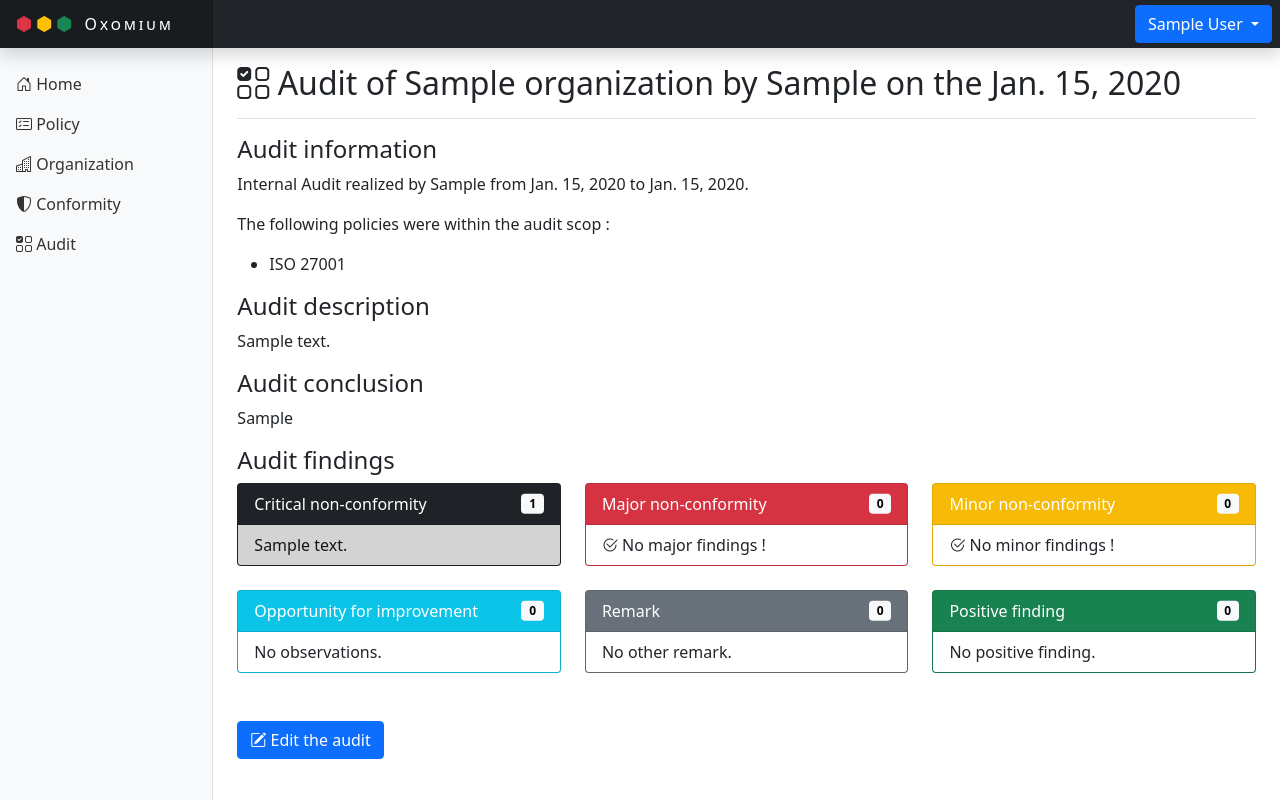
After one commit to pep-un/Oxomium, a Django app: page /audit/1 in a window 1280 px wide. The commit adds this page. Run offline with Django 4.2, Linux system fonts and the light colour scheme; a user stored in the database is signed in; data comes from the database, SQL or seed files in the repository; tables that the repository leaves empty hold one stand-in row (values such as "Sample post"); parts of the project's set-up code (start-up, migrations or seed data) failed here and were passed over; some libraries are stand-ins or nearby versions.

Commit message:
Add major new feature to manage Audit

```diff
--- a/conformity/admin.py
+++ b/conformity/admin.py
@@ -5,7 +5,7 @@ Customize Django Admin Site to manage my Models instances
 from django.contrib import admin
 from import_export import resources
 from import_export.admin import ImportExportModelAdmin
-from .models import Organization, Policy, Measure, Conformity
+from .models import Organization, Policy, Measure, Conformity, Audit, Finding
 
 # Organization
 
@@ -64,3 +64,7 @@ class ConformityAdmin(ImportExportModelAdmin):
 
 
 admin.site.register(Conformity, ConformityAdmin)
+
+###
+admin.site.register(Audit)
+admin.site.register(Finding)
--- /dev/null
+++ b/conformity/templates/conformity/audit_detail.html
@@ -0,0 +1,127 @@
+{% extends "conformity/main.html" %}
+
+{% block header %}
+    <h1 class="h2 bi bi-ui-checks-grid"> Audit of {{ audit.organization }} by {{ audit.auditor }} on the {{ audit.report_date }}</h1>
+{% endblock %}
+
+{% block content %}
+    <h2 class="h4">Audit information</h2>
+    <p>{{ audit.get_type }} realized by {{ audit.auditor }} from {{ audit.start_date }} to {{ audit.end_date }}.</p>
+    <p>The following policies were within the audit scop : </p>
+    <ul>
+        {% for policy in audit.get_policies %}
+            <li>{{ policy }}</li>
+        {% empty %}
+            <li>No policy within the audit scop.</li>
+        {% endfor %}
+    </ul>
+
+    <h2 class="h4">Audit description</h2>
+    <p> {{ audit.description }} </p>
+
+    <h2 class="h4">Audit conclusion</h2>
+    <p> {{ audit.conclusion }} </p>
+
+    <h2 class="h4">Audit findings</h2>
+    <div class="row">
+        <div class="col-md-4">
+            <div class="card bg-dark text-white">
+                <div class="card-header position-relative"> Critical non-conformity
+                    <span class="badge bg-light text-black position-absolute top-50 end-0 translate-middle-y me-3"> {{ audit.get_critical_findings | length }} </span>
+                </div>
+                <ul class="list-group list-group-flush">
+                    {% for finding in audit.get_critical_findings %}
+                        <a href="#" class="list-group-item list-group-item-dark"> {{ finding.short_description }} </a>
+                    {% empty %}
+                        <li class="list-group-item bi-check2-circle"> No critical finding !</li>
+                    {% endfor %}
+                </ul>
+            </div>
+            <br />
+        </div>
+        <div class="col-md-4">
+            <div class="card bg-danger text-white">
+                <div class="card-header position-relative"> Major non-conformity
+                    <span class="badge bg-light text-black position-absolute top-50 end-0 translate-middle-y me-3"> {{ audit.get_major_findings | length }} </span>
+                </div>
+                <ul class="list-group list-group-flush">
+                    {% for finding in audit.get_major_findings %}
+                        <a href="#" class="list-group-item list-group-item-danger"> {{ finding.short_description }} </a>
+                    {% empty %}
+                        <li class="list-group-item bi-check2-circle"> No major findings !</li>
+                    {% endfor %}
+                </ul>
+            </div>
+            <br />
+        </div>
+        <div class="col-md-4">
+            <div class="card bg-warning text-white">
+                <div class="card-header position-relative"> Minor non-conformity
+                    <span class="badge bg-light text-black position-absolute top-50 end-0 translate-middle-y me-3"> {{ audit.get_minor_findings | length }} </span>
+                </div>
+                <ul class="list-group list-group-flush">
+                    {% for finding in audit.get_minor_findings %}
+                        <a href="#" class="list-group-item list-group-item-warning"> {{ finding.short_description }} </a>
+                    {% empty %}
+                        <li class="list-group-item bi-check2-circle"> No minor findings ! </li>
+                    {% endfor %}
+                </ul>
+            </div>
+            <br />
+        </div>
+        <div class="col-md-4">
+            <div class="card bg-info text-white">
+                <div class="card-header position-relative"> Opportunity for improvement
+                    <span class="badge bg-light text-black position-absolute top-50 end-0 translate-middle-y me-3"> {{ audit.get_observation_findings | length }} </span>
+                </div>
+                <ul class="list-group list-group-flush">
+                    {% for finding in audit.get_observation_findings %}
+                        <a href="#" class="list-group-item list-group-item-info"> {{ finding.short_description }} </a>
+                    {% empty %}
+                        <li class="list-group-item"> No observations.</li>
+                    {% endfor %}
+                </ul>
+            </div>
+            <br />
+        </div>
+        <div class="col-md-4">
+            <div class="card bg-secondary text-white">
+                <div class="card-header position-relative"> Remark
+                    <span class="badge bg-light text-black position-absolute top-50 end-0 translate-middle-y me-3"> {{ audit.get_other_findings | length }} </span>
+                </div>
+                <ul class="list-group list-group-flush">
+                    {% for finding in audit.get_other_findings %}
+                        <a href="#" class="list-group-item list-group-item-secondary"> {{ finding.short_description }} </a>
+                    {% empty %}
+                        <li class="list-group-item"> No other remark.</li>
+                    {% endfor %}
+                </ul>
+            </div>
+            <br />
+        </div>
+        <div class="col-md-4">
+            <div class="card bg-success text-white">
+                <div class="card-header position-relative"> Positive finding
+                    <span class="badge bg-light text-black position-absolute top-50 end-0 translate-middle-y me-3"> {{ audit.get_positive_findings | length }} </span>
+                </div>
+                <ul class="list-group list-group-flush">
+                    {% for finding in audit.get_positive_findings %}
+                        <a href="#" class="list-group-item list-group-item-positive"> {{ finding.short_description }} </a>
+                    {% empty %}
+                        <li class="list-group-item"> No positive finding.</li>
+                    {% endfor %}
+                </ul>
+            </div>
+            <br />
+        </div>
+    </div>
+
+    <br />
+
+    <a href="{% url 'conformity:audit_form' audit.id %}">
+        <button type="button" class="btn btn-primary bi bi-pencil-square"> Edit the audit</button>
+    </a>
+
+    <br />
+
+{% endblock %}
--- a/conformity/templates/conformity/conformity_form.html
+++ b/conformity/templates/conformity/audit_form.html
@@ -2,7 +2,7 @@
 {% load django_bootstrap5 %}
 
 {% block header %}
-<h1 class="h1 bi bi-pencil-square" xmlns="http://www.w3.org/1999/html"> Edit of a conformity item</h1>
+<h1 class="h1 bi bi-pencil-square" xmlns="http://www.w3.org/1999/html"> Edit of a audit record</h1>
 {% endblock %}
 
 {% block content %}
--- a/conformity/templates/conformity/conformity_list.html
+++ b/conformity/templates/conformity/conformity_list.html
@@ -1,7 +1,7 @@
 {% extends "conformity/main.html" %}
 
 {% block header %}
-    <h1 class="h1 bi bi-clipboard2-check"> Conformities</h1>
+    <h1 class="h1 bi bi-shield-shaded"> Conformities</h1>
 {% endblock %}
 
 {% block content %}
--- a/conformity/templates/conformity/conformity_orgpol_list.html
+++ b/conformity/templates/conformity/conformity_orgpol_list.html
@@ -1,7 +1,7 @@
 {% extends "conformity/main.html" %}
 
 {% block header %}
-    <h1 class="h1 bi bi-clipboard2-check">
+    <h1 class="h1 bi bi-shield-shaded">
         {{ conformity_list.0.organization }} conformity to {{ conformity_list.0.measure.policy }}:
         <span class="badge rounded-pill bg-primary"> {{ conformity_list.0.status }}%</span>
     </h1>
--- a/conformity/templates/conformity/main.html
+++ b/conformity/templates/conformity/main.html
@@ -63,8 +63,14 @@
                             </li>
                             <li class="nav-item">
                                 <a class="nav-link" href="{% url 'conformity:conformity_index' %}">
-                                    <span class="bi bi-clipboard2-check"></span>
+                                    <span class="bi bi-shield-shaded"></span>
                                     Conformity
+                                </a>
+                            </li>
+                            <li class="nav-item">
+                                <a class="nav-link" href="{% url 'conformity:audit_index' %}">
+                                    <span class="bi bi-ui-checks-grid"></span>
+                                    Audit
                                 </a>
                             </li>
                         </ul>
--- a/conformity/templates/conformity/organization_list.html
+++ b/conformity/templates/conformity/organization_list.html
@@ -43,6 +43,12 @@
                 No organization defined.
             </div>
         {% endfor %}
+            <tr><td colspan="4" class="text-center">
+            <br />
+            <a href="{% url 'conformity:organization_create' %}">
+                <button type="button" class="btn btn-success bi bi-plus-circle"> Register a new organization</button>
+            </a>
+            </td></tr>
     </tbody>
     </table>
 {% endblock %}
--- a/conformity/urls.py
+++ b/conformity/urls.py
@@ -8,12 +8,22 @@ from . import views
 app_name = 'conformity'
 urlpatterns = [
     path('', views.home, name='home'),
+
+    path('audit/', views.AuditIndexView.as_view(), name='audit_index'),
+    path('audit/<int:pk>', views.AuditDetailView.as_view(), name='audit_detail'),
+    path('audit/create', views.AuditCreateView.as_view(), name='audit_create'),
+    path('audit/update/<int:pk>', views.AuditUpdateView.as_view(), name='audit_form'),
+
+    path('conformity/', views.ConformityIndexView.as_view(), name='conformity_index'),
+    path('conformity/org/<int:org>/pol/<int:pol>/', views.ConformityOrgPolIndexView.as_view(),
+         name='conformity_orgpol_index'),
+    path('conformity/update/<int:pk>', views.ConformityUpdateView.as_view(), name='conformity_form'),
+
     path('organization/', views.OrganizationIndexView.as_view(), name='organization_index'),
     path('organization/<int:pk>', views.OrganizationDetailView.as_view(), name='organization_detail'),
+    path('organization/create', views.OrganizationCreateView.as_view(), name='organization_create'),
+    path('organization/update/<int:pk>', views.OrganizationUpdateView.as_view(), name='organization_form'),
+
     path('policy/', views.PolicyIndexView.as_view(), name='policy_index'),
     path('policy/<int:pk>/', views.PolicyDetailView.as_view(), name='policy_detail'),
-    path('conformity/', views.ConformityIndexView.as_view(), name='conformity_index'),
-    path('conformity/org/<int:org>/pol/<int:pol>/', views.ConformityOrgPolIndexView.as_view(), name='conformity_orgpol_index'),
-    path('conformity/update/<int:pk>', views.ConformityUpdateView.as_view(), name='conformity_form' ),
-    path('organization/update/<int:pk>', views.OrganizationView.as_view(), name='organization_form'),
 ]
--- a/conformity/views.py
+++ b/conformity/views.py
@@ -1,31 +1,53 @@
-'''
+"""
 View of the Conformity Module
-'''
+"""
 from django.views import generic
-from django.views.generic.edit import UpdateView
+from django.views.generic.edit import UpdateView, CreateView, DeleteView
 from django.shortcuts import render
 from django.contrib.auth.mixins import LoginRequiredMixin
 from django.contrib.auth.decorators import login_required
 from .forms import *
+
 
 #
 # Home
 #
 @login_required
 def home(request):
-    '''View function for home page'''
-
+    """View function for home page"""
     organization_list = Organization.objects.all()
     policy_list = Policy.objects.all()
     conformity_list = Conformity.objects.filter(measure__level=0)
 
     context = {
-        'organization_list' : organization_list,
-        'policy_list' : policy_list,
-        'conformity_list' : conformity_list,
+        'organization_list': organization_list,
+        'policy_list': policy_list,
+        'conformity_list': conformity_list,
     }
 
     return render(request, 'home.html', context=context)
+
+
+#
+# Audit
+#
+class AuditIndexView(LoginRequiredMixin, generic.ListView):
+    model = Audit
+    ordering = ['start_date']
+
+
+class AuditDetailView(LoginRequiredMixin, generic.DetailView):
+    model = Audit
+
+
+class AuditUpdateView(UpdateView):
+    model = Audit
+    form_class = AuditForm
+
+
+class AuditCreateView(CreateView):
+    model = Audit
+    form_class = AuditForm
 
 #
 # Organizations
@@ -42,6 +64,15 @@ class OrganizationDetailView(LoginRequiredMixin, generic.ListView):
     def get_queryset(self, **kwargs):
         return Conformity.objects.filter(organization__id=self.kwargs['pk'])
 
+
+class OrganizationUpdateView(UpdateView):
+    model = Organization
+    form_class = OrganizationForm
+
+
+class OrganizationCreateView(CreateView):
+    model = Organization
+    form_class = OrganizationForm
 
 #
 # Policy
@@ -82,8 +113,3 @@ class ConformityUpdateView(UpdateView):
     def form_valid(self, form):
         form.instance.set_status(form.cleaned_data['status'])
         return super().form_valid(form)
-
-
-class OrganizationView(UpdateView):
-    model = Organization
-    form_class = OrganizationForm
```
Also changed, not shown: conformity/forms.py (+12 -3 lines), conformity/models.py (+106 -0 lines), conformity/templates/conformity/audit_list.html (added, +60 -0 lines), conformity/migrations/0008_audit_finding.py (added), conformity/migrations/0009_rename_auditors_audit_auditor.py (added), conformity/migrations/0010_rename_type_finding_severity.py (added).
